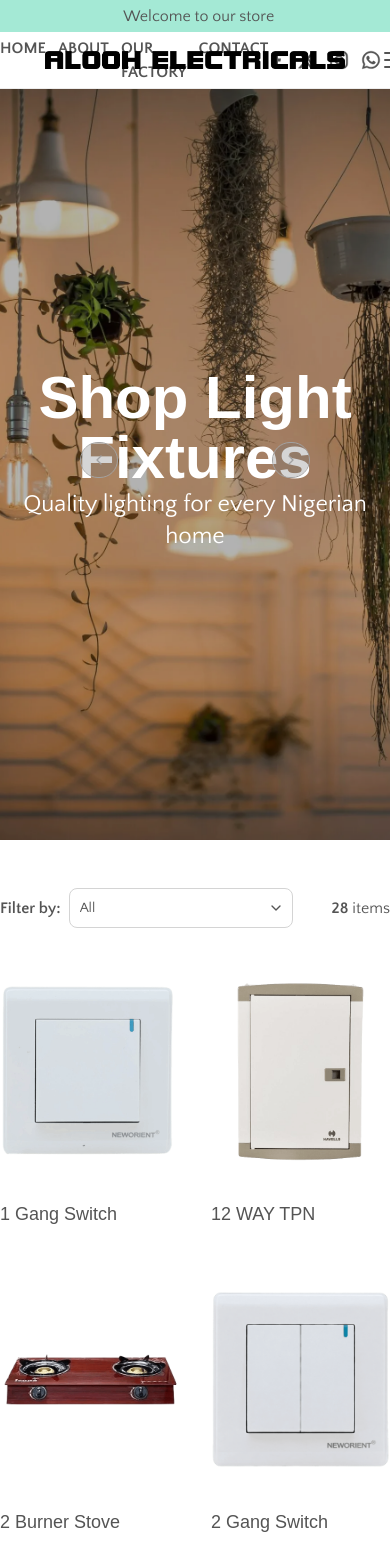
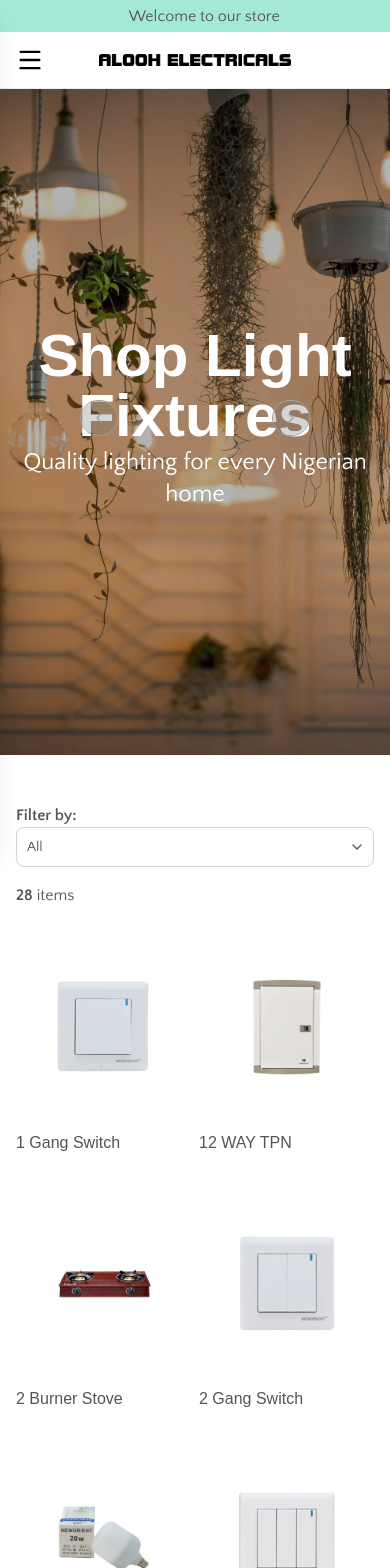
Before and after one commit to glen-sho/alooh-electricals, a Next.js app: page / in a window 390 px wide. Shown: the top 1568 px of the page. Built offline with nearby package versions, Linux system fonts and the light colour scheme; a web font is replaced by a local one.

Commit message:
feat: mobile version

```diff
--- a/src/app/our-factory/page.tsx
+++ b/src/app/our-factory/page.tsx
@@ -12,7 +12,7 @@
          <div className="max-w-7xl mx-auto pt-14 pb-20">
             <div className="grid grid-cols-[1fr_2fr] items-center">
                <div className="relative h-86 w-86">
-                  <Image src={"/flag.jpg"} alt="logo" fill />
+                  <Image src={"/flag.jpg"} alt="logo" fill sizes="344px" priority />
                   <p className="text-4xl font-semibold absolute bottom-0 left-1/2 w-full text-white bg-black">
                      Made in Ghana <br /> Trusted Worldwide
                   </p>
--- a/src/app/page.tsx
+++ b/src/app/page.tsx
@@ -1,6 +1,5 @@
 import Hero from "@/components/Hero";
 import Products from "@/components/Products";
-import Image from "next/image";
 
 export default function Home() {
    return (
--- a/src/components/Hero/index.tsx
+++ b/src/components/Hero/index.tsx
@@ -17,13 +17,23 @@
 ];
 export default function Hero() {
    return (
-      <Carousel plugins={[Autoplay({ delay: 7000 })]} opts={{ loop: true }}>
+      <Carousel plugins={[Autoplay({ delay: 10000 })]} opts={{ loop: true }}>
          <CarouselContent>
             {heroItems.map((item) => (
-               <CarouselItem key={item.id} className={cn(`relative w-full flex justify-center items-center h-[90vh]!`)}>
-                  <Image src={item.image} alt="hero-silde-image" fill objectFit="cover" />
+               <CarouselItem
+                  key={item.id}
+                  className={cn(`relative w-full flex justify-center items-center h-[80vh]! lg:h-[90vh]!`)}
+               >
+                  <Image
+                     src={item.image}
+                     alt="hero-silde-image"
+                     priority
+                     fill
+                     sizes="100vw"
+                     className="object-top object-cover"
+                  />
                   <div className="absolute h-full w-full bg-black/30"></div>
-                  <div className="absolute text-center mx-auto z-10">
+                  <div className="absolute text-center mx-auto z-10 p-4">
                      <h1 className="text-6xl font-Linden_Hill font-bold text-white">{item.title}</h1>
                      <p className="text-2xl text-white">{item.subtitle}</p>
                   </div>
--- a/src/components/Navbar/index.tsx
+++ b/src/components/Navbar/index.tsx
@@ -7,6 +7,7 @@
 import Socials from "../Socials";
 import { Carousel, CarouselContent, CarouselItem } from "../ui/carousel";
 import Autoplay from "embla-carousel-autoplay";
+import Sidebar from "../Sidebar/Index";
 
 export const navMenu = [
    { id: 1, title: "home", url: "/" },
@@ -16,7 +17,7 @@
 ];
 
 export default function Navbar() {
-   const [menu] = useState(false);
+   const [sidemenu, setSidemenu] = useState(false);
    return (
       <header className="border-b border-neutral-200/70 z-50 bg-white fixed top-0 w-full">
          <div className="bg-[#a4e9d5] py-1 justify-center items-center ">
@@ -32,28 +33,25 @@
             </Carousel>
             <p className="text-center capitalize text-sm"> </p>
          </div>
-         <nav className="mx-auto flex max-w-7xl items-center justify-between h-14">
-            <div className="flex gap-3">
+         <nav className="mx-auto flex max-w-7xl items-center justify-between h-14 px-4">
+            <div className="flex lg:hidden">
+               <button onClick={() => setSidemenu(true)} aria-label="Open menu">
+                  <Menu color="black" size={28} />
+               </button>
+               <Sidebar isOpen={sidemenu} onClose={() => setSidemenu(false)} />
+            </div>
+            <div className="hidden lg:flex gap-3">
                {navMenu.map((link) => (
-                  <Link key={link.id} href={link.url} className="uppercase hover:text-red-600 font-semibold">
+                  <Link key={link.id} href={link.url} className="uppercase font-semibold">
                      {link.title}
                   </Link>
                ))}
             </div>
-
-            <Image
-               src={"/logo.png"}
-               alt="logo"
-               width={300}
-               height={300}
-               className="object-contain mx-auto absolute left-1/2 -translate-x-1/2 "
-            />
-            <Socials />
-            <div className="flex lg:hidden">
-               <button type="button" className="-m-2.5 inline-flex items-center justify-center rounded-md p-2.5">
-                  <Menu />
-               </button>
-               {menu && <div className="">mobile menu</div>}
+            <div className="mx-auto absolute left-1/2 -translate-x-1/2 w-48 h-6 lg:w-80 lg:h-8">
+               <Image src={"/logo.png"} alt="logo" priority fill sizes="(max-width: 1024px) 192px, 320px" className="relative object-contain" />
+            </div>
+            <div className="hidden lg:flex gap-3">
+               <Socials />
             </div>
          </nav>
       </header>
--- a/src/components/ProductCard/index.tsx
+++ b/src/components/ProductCard/index.tsx
@@ -9,17 +9,18 @@
 export function ProductCard({ title, images }: ProductCardProps) {
    return (
       <div className="relative mx-auto w-full max-w-sm pt-0">
-         <div className="relative h-60 overflow-hidden bg-mist-100 items-center flex justify-center group">
+         <div className="relative h-48 lg:h-60 overflow-hidden bg-mist-100 items-center flex justify-center group">
             <div className="bg-black absolute right-0 left-0 w-full h-full opacity-0 group-hover:opacity-5 duration-400 transition-opacity"></div>
             <Image
                src={`/${images[0]}`}
                alt={title}
-               className="object-contain group-hover:scale-105 duration-300 transition-all"
-               width={200}
-               height={200}
+               priority
+               className="object-contain group-hover:scale-105 duration-300 transition-all w-24! h-24! lg:w-32! lg:h-32! mx-auto my-auto"
+               fill
+               sizes="(max-width: 1024px) 96px, 128px"
             />
          </div>
-         <p className="font-Andada font-medium text-lg pt-2 hover:underline duration-400"> {title}</p>
+         <p className="font-Andada font-medium text-md lg:text-lg pt-2 hover:underline duration-400"> {title}</p>
       </div>
    );
 }
--- a/src/components/Products/index.tsx
+++ b/src/components/Products/index.tsx
@@ -15,9 +15,9 @@
 
    const categories = ["All", ...new Set(productsData.map((product) => product.category))];
    return (
-      <div className="max-w-7xl mx-auto my-12 space-y-6">
-         <div className="flex justify-between items-center">
-            <div className="flex gap-2 items-center">
+      <div className="max-w-7xl mx-auto my-12 space-y-6 px-4">
+         <div className=" flex flex-col lg:flex-row gap-4 lg:justify-between lg:items-center">
+            <div className="lg:flex gap-2 items-center">
                <p className="font-semibold shrink-0">Filter by:</p>
                <Select onValueChange={(e) => setSelectedCategory(e)}>
                   <SelectTrigger className="w-full min-w-56">
@@ -38,7 +38,7 @@
                <strong>{filteredProducts.length}</strong> {"  "}items
             </div>
          </div>
-         <div className="grid grid-cols-2 md:grid-cols-3 lg:grid-cols-4 gap-8">
+         <div className="grid grid-cols-2 md:grid-cols-3 lg:grid-cols-4 gap-2 gap-y-8 lg:gap-4 pb-26">
             {filteredProducts.map((product) => {
                const slug = toSlug(product.title);
                return (
--- /dev/null
+++ b/src/components/Sidebar/Index.tsx
@@ -0,0 +1,80 @@
+"use client";
+
+import { useEffect, useSyncExternalStore } from "react";
+import { createPortal } from "react-dom";
+import Link from "next/link";
+import Image from "next/image";
+import { X } from "lucide-react";
+import { navMenu } from "../Navbar";
+import Socials from "../Socials";
+
+interface SidebarProps {
+   isOpen: boolean;
+   onClose: () => void;
+}
+
+function subscribe() {
+   return () => {};
+}
+
+export default function Sidebar({ isOpen, onClose }: SidebarProps) {
+   const mounted = useSyncExternalStore(subscribe, () => true, () => false);
+
+   useEffect(() => {
+      if (isOpen) {
+         document.body.style.overflow = "hidden";
+      } else {
+         document.body.style.overflow = "";
+      }
+      return () => {
+         document.body.style.overflow = "";
+      };
+   }, [isOpen]);
+
+   if (!mounted) return null;
+
+   return createPortal(
+      <>
+         <div
+            onClick={onClose}
+            className={`fixed inset-0 z-9998 bg-black/40 transition-opacity duration-300 ${
+               isOpen ? "opacity-100 pointer-events-auto" : "opacity-0 pointer-events-none"
+            }`}
+         />
+
+         <aside
+            className={`fixed top-0 left-0 z-9999 h-full w-72 bg-white shadow-xl flex flex-col transition-transform duration-300 ${
+               isOpen ? "translate-x-0" : "-translate-x-full"
+            }`}
+         >
+            <div className="flex items-center justify-between px-5 py-4 border-b border-neutral-200">
+               <div className="relative w-36 h-6">
+                  <Image src="/logo.png" alt="logo" fill sizes="144px" className="object-contain" priority />
+               </div>
+               <button onClick={onClose} aria-label="Close menu">
+                  <X size={24} />
+               </button>
+            </div>
+
+            <nav className="flex flex-col gap-1 px-4 py-6 flex-1">
+               {navMenu.map((link) => (
+                  <Link
+                     key={link.id}
+                     href={link.url}
+                     onClick={onClose}
+                     className="uppercase font-semibold text-sm tracking-wide py-3 px-3 rounded-md hover:bg-[#a4e9d5]/30 transition-colors"
+                  >
+                     {link.title}
+                  </Link>
+               ))}
+            </nav>
+
+            <div className="px-5 pb-8 border-t border-neutral-200 pt-4">
+               <p className="text-xs text-neutral-400 uppercase tracking-widest mb-1">Follow us</p>
+               <Socials />
+            </div>
+         </aside>
+      </>,
+      document.body,
+   );
+}
```
Also changed, not shown: src/components/Footer/index.tsx (+16 -18 lines), src/components/ProductDetailsContent/index.tsx (+18 -14 lines).
